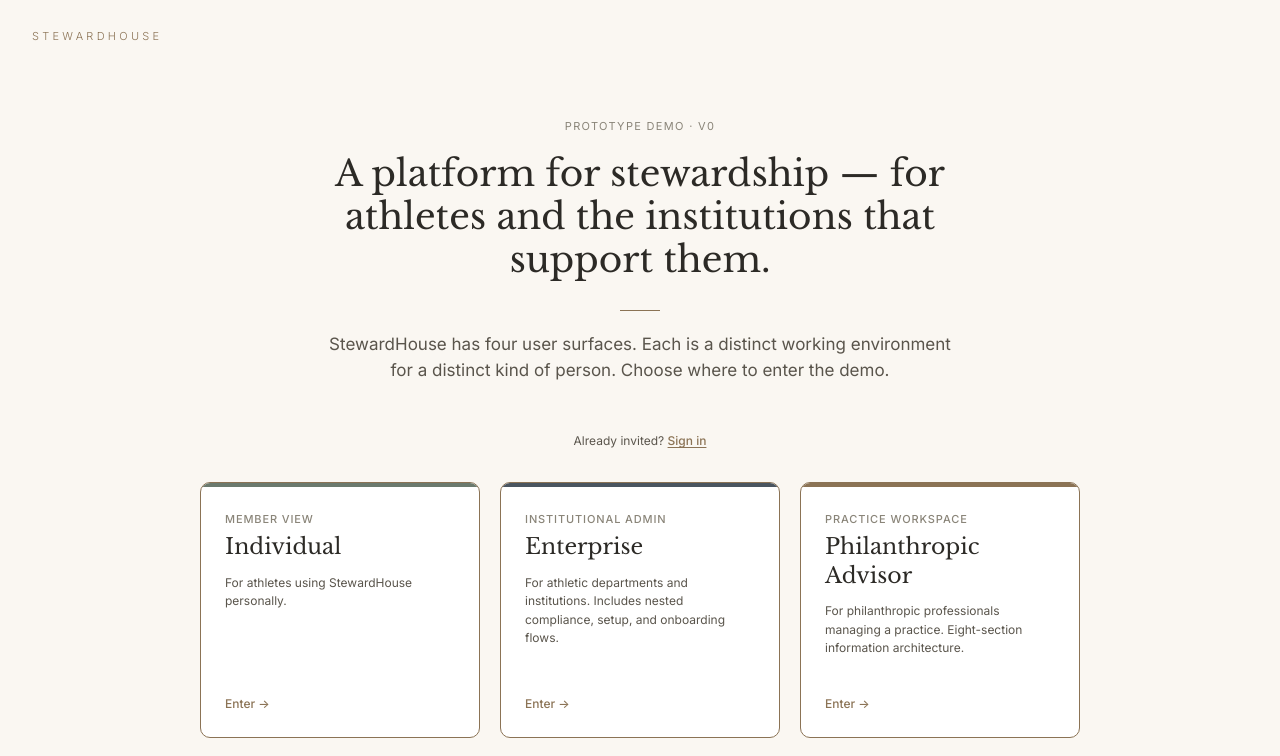
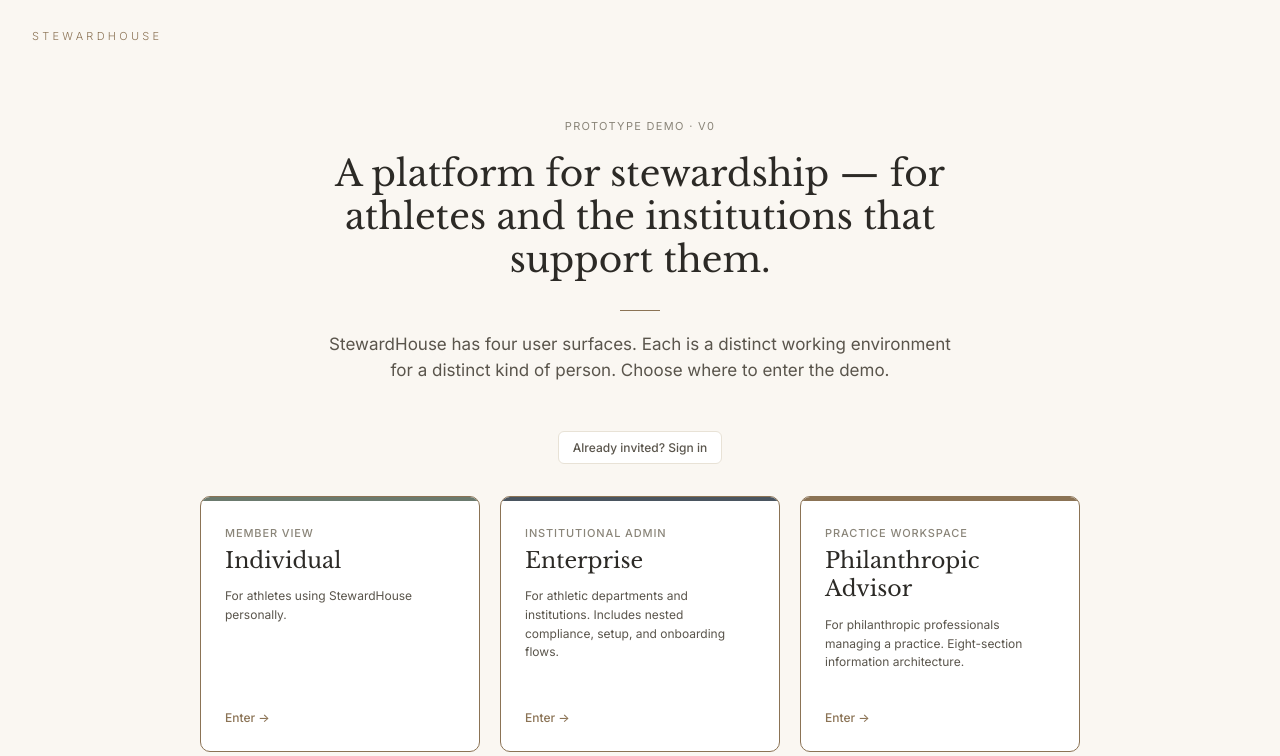
Before and after one commit to talabifaouzi/stewardhouse-app, a React (Vite) app: page / in a window 1280 px wide. Shown: the top 756 px of the page. Built offline with nearby package versions, Linux system fonts and the light colour scheme; no server answers.

Commit message:
Convert pilot sign-in link to a secondary button for visibility

```diff
--- a/src/surfaces/landing/Landing.jsx
+++ b/src/surfaces/landing/Landing.jsx
@@ -1,6 +1,7 @@
-import { Link } from 'react-router-dom';
+import { Link, useNavigate } from 'react-router-dom';
 import { useState } from 'react';
 import { SHLogoStacked, SHLogo } from '../../components/SHLogo.jsx';
+import { Button } from '../../components/Button.jsx';
 
 const surfaces = [
   {
@@ -38,6 +39,7 @@ const surfaces = [
 ];
 
 export default function Landing() {
+  const navigate = useNavigate();
   return (
     <main style={{
       minHeight: '100vh',
@@ -102,25 +104,15 @@ export default function Landing() {
           Choose where to enter the demo.
         </p>
 
-        <p style={{
-          fontSize: 'var(--sh-text-sm)',
-          color: 'var(--sh-text-secondary)',
-          textAlign: 'center',
+        <div style={{
+          display: 'flex',
+          justifyContent: 'center',
           marginBottom: 'var(--sh-space-8)',
         }}>
-          Already invited?{' '}
-          <Link
-            to="/signin"
-            style={{
-              color: 'var(--sh-bronze)',
-              fontWeight: 500,
-              textDecoration: 'underline',
-              textUnderlineOffset: '2px',
-            }}
-          >
-            Sign in
-          </Link>
-        </p>
+          <Button variant="secondary" type="button" onClick={() => navigate('/signin')}>
+            Already invited? Sign in
+          </Button>
+        </div>
 
         {/* Surface picker */}
         <div style={{
```
